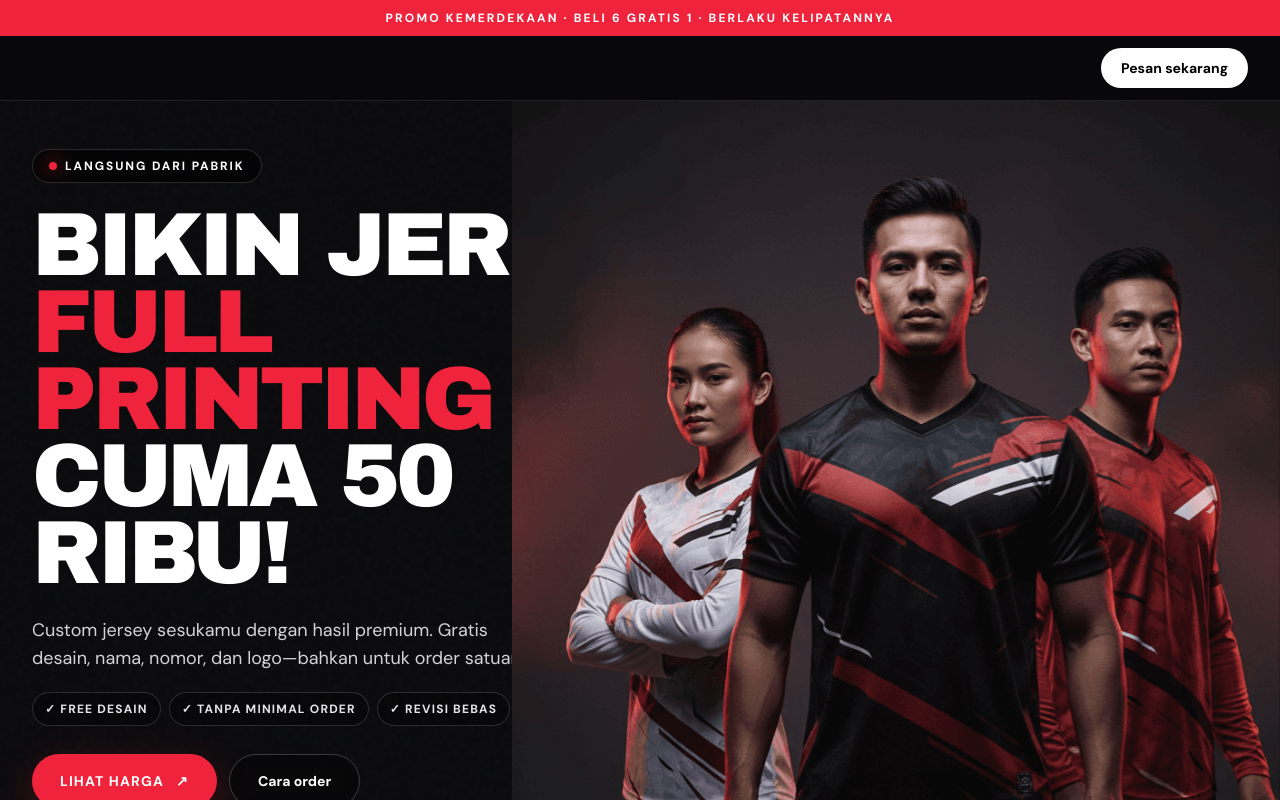
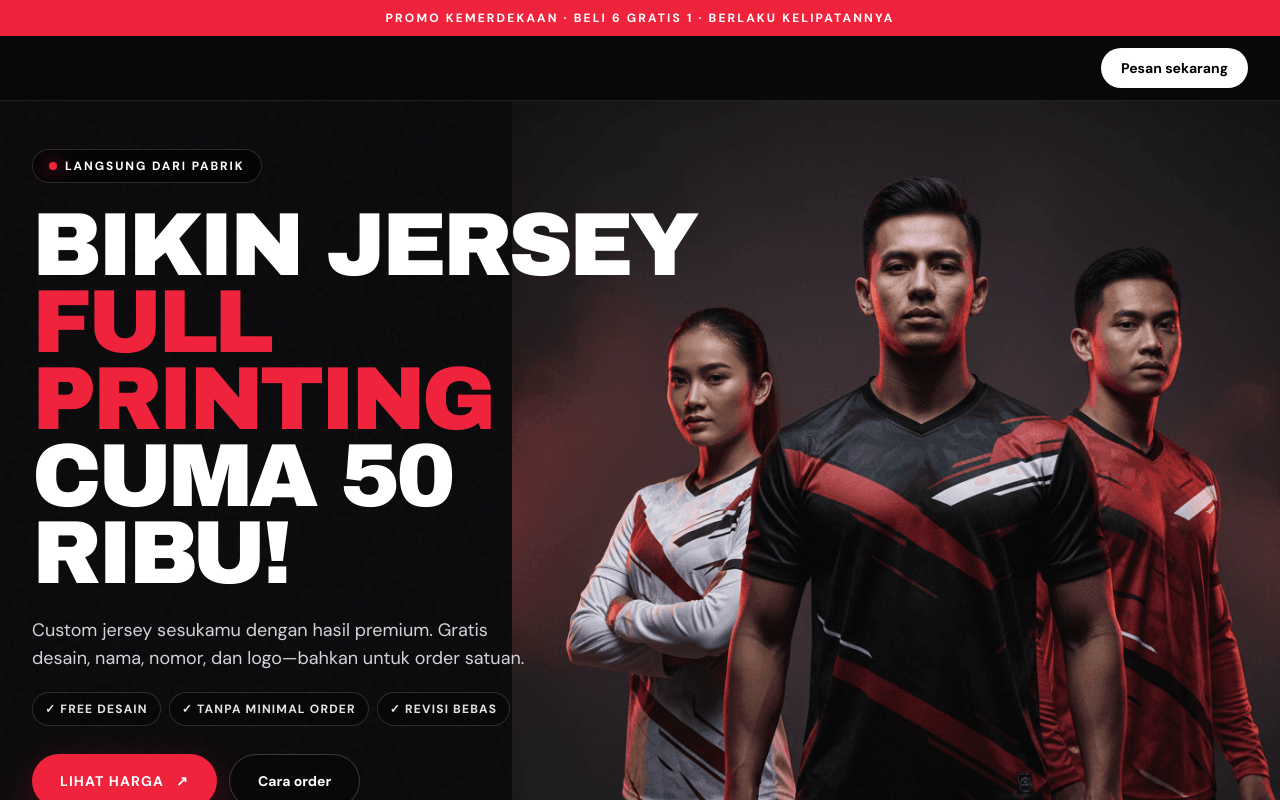
Before and after one commit to ersetdigital-sudo/tntsport, a Next.js app: page /promo-bulan-ini in a window 1280 px wide. Shown: the top 800 px of the page. Built offline with nearby package versions, Linux system fonts and the light colour scheme; no server answers; the database is empty; a web font is replaced by a local one.

Commit message:
fix(promo): stats block above hero photo (z-20 like catalog)

```diff
--- a/app/promo-bulan-ini/page.tsx
+++ b/app/promo-bulan-ini/page.tsx
@@ -165,7 +165,7 @@ export default async function PromoBulanIniPage() {
           <div className="hero-shade absolute inset-0" />
           <div className="noise pointer-events-none absolute inset-0 opacity-20" />
 
-          <div className="relative mx-auto flex min-h-[820px] max-w-7xl items-center px-5 pb-[430px] pt-16 lg:min-h-[760px] lg:px-8 lg:pb-24 lg:pt-12">
+          <div className="relative z-20 mx-auto flex min-h-[820px] max-w-7xl items-center px-5 pb-[430px] pt-16 lg:min-h-[760px] lg:px-8 lg:pb-24 lg:pt-12">
             <div className="max-w-[42rem] pt-4 lg:pt-0">
               <div className="mb-6 inline-flex items-center gap-2 rounded-full border border-white/15 bg-black/55 px-4 py-2 text-[11px] font-bold uppercase tracking-[.16em] backdrop-blur-md sm:text-xs">
                 <span className="h-2 w-2 rounded-full bg-[#ef233c] shadow-[0_0_18px_#ef233c]" />
```
